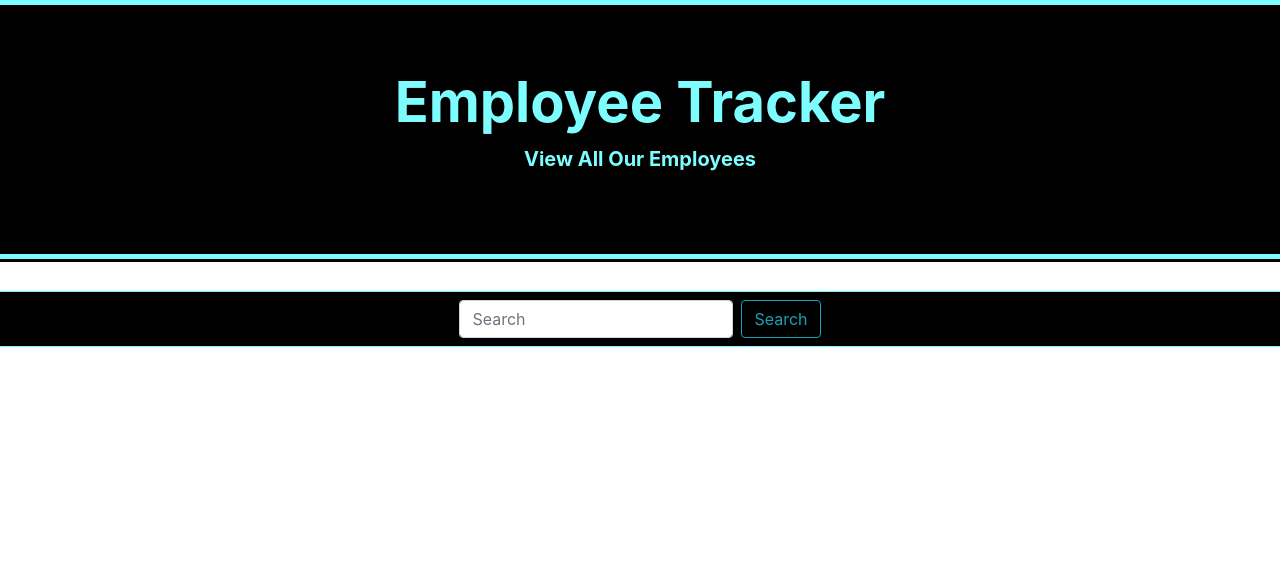
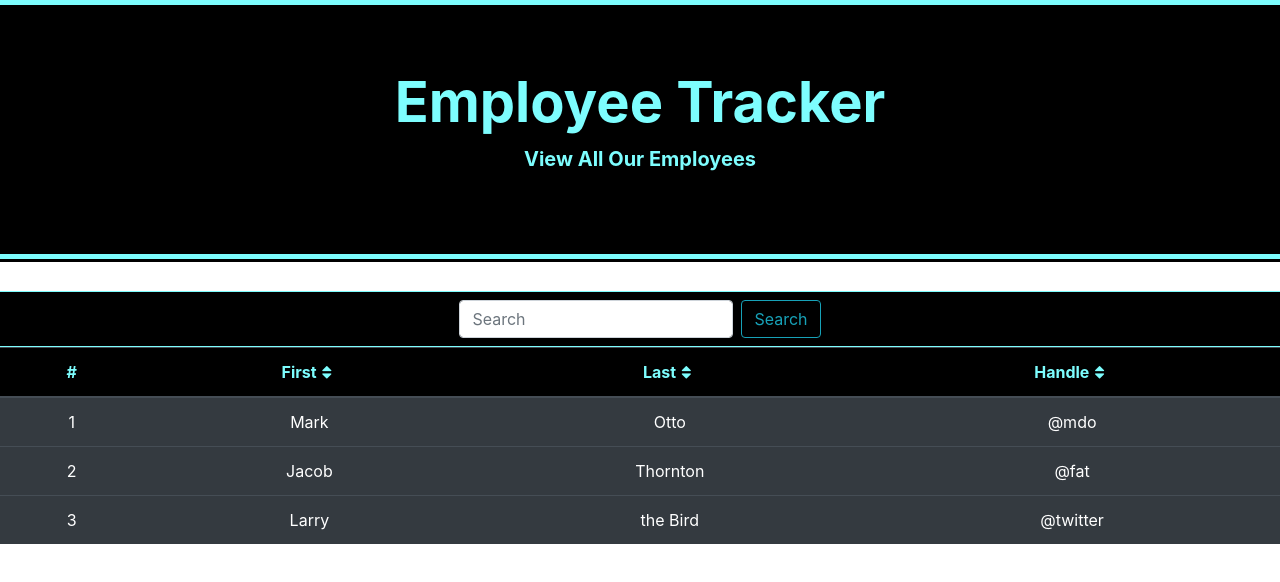
Before and after one commit to musicman785/Employee-Directory, a React (Create React App) app in the folder employeedirectoryapp/: page / in a window 1280 px wide. Shown: the top 582 px of the page. Built offline with nearby package versions, Linux system fonts and the light colour scheme.

Commit message:
Created Table component and added sorting arrows

```diff
--- a/employeedirectoryapp/public/index.html
+++ b/employeedirectoryapp/public/index.html
@@ -11,6 +11,7 @@
   <!-- Add Bootstrap CSS link -->
   <link rel="stylesheet" href="https://stackpath.bootstrapcdn.com/bootstrap/4.5.2/css/bootstrap.min.css"
     integrity="sha384-JcKb8q3iqJ61gNV9KGb8thSsNjpSL0n8PARn9HuZOnIxN0hoP+VmmDGMN5t9UJ0Z" crossorigin="anonymous">
+  <link href="//maxcdn.bootstrapcdn.com/font-awesome/4.1.0/css/font-awesome.min.css" rel="stylesheet">
   <!--
       manifest.json provides metadata used when your web app is installed on a
       user's mobile device or desktop. See https://developers.google.com/web/fundamentals/web-app-manifest/
--- a/employeedirectoryapp/src/App.js
+++ b/employeedirectoryapp/src/App.js
@@ -2,12 +2,14 @@ import React from 'react';
 import './App.css';
 import Header from "./components/Header/Header"
 import SearchBar from './components/SearchBar/SearchBar';
+import Table from "./components/Table/Table"
 
 function App() {
   return (
     <div className="App">
       <Header />
       <SearchBar />
+      <Table />
     </div>
   );
 }
--- /dev/null
+++ b/employeedirectoryapp/src/components/Table/Table.css
@@ -0,0 +1,8 @@
+th {
+    color: #7DFDFE !important;
+    background-color: black !important;
+}
+
+#clickable {
+    cursor: pointer
+}
--- /dev/null
+++ b/employeedirectoryapp/src/components/Table/Table.jsx
@@ -0,0 +1,39 @@
+import React from "react";
+import "./Table.css";
+
+function Table() {
+    return (
+        <table class="table table-dark">
+            <thead>
+                <tr>
+                    <th scope="col">#</th>
+                    <th scope="col">First<span id="clickable"><i className="fa fa-fw fa-sort"></i></span></th>
+                    <th scope="col">Last<span id="clickable"><i className="fa fa-fw fa-sort"></i></span></th>
+                    <th scope="col">Handle<span id="clickable"><i className="fa fa-fw fa-sort"></i></span></th>
+                </tr>
+            </thead>
+            <tbody>
+                <tr>
+                    <td scope="row">1</td>
+                    <td>Mark</td>
+                    <td>Otto</td>
+                    <td>@mdo</td>
+                </tr>
+                <tr>
+                    <td scope="row">2</td>
+                    <td>Jacob</td>
+                    <td>Thornton</td>
+                    <td>@fat</td>
+                </tr>
+                <tr>
+                    <td scope="row">3</td>
+                    <td>Larry</td>
+                    <td>the Bird</td>
+                    <td>@twitter</td>
+                </tr>
+            </tbody>
+        </table >
+    )
+};
+
+export default Table;
```
